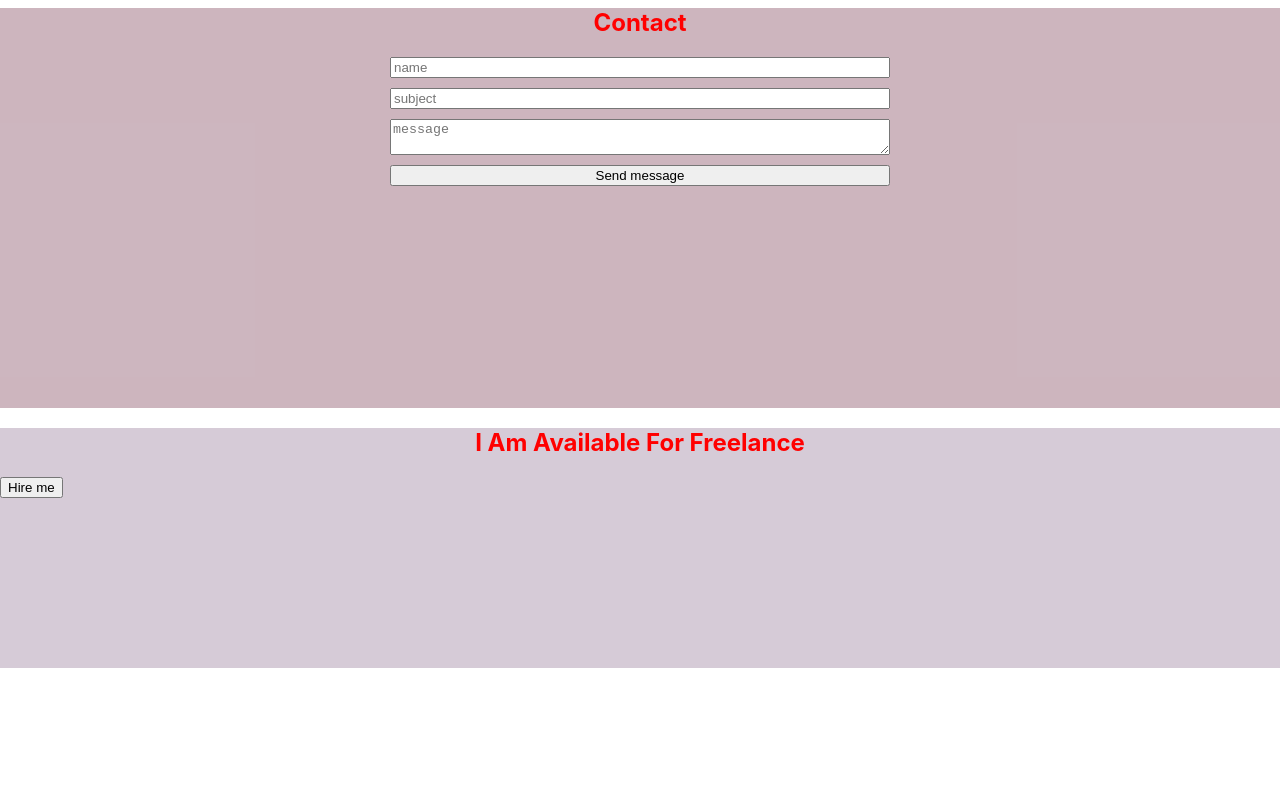
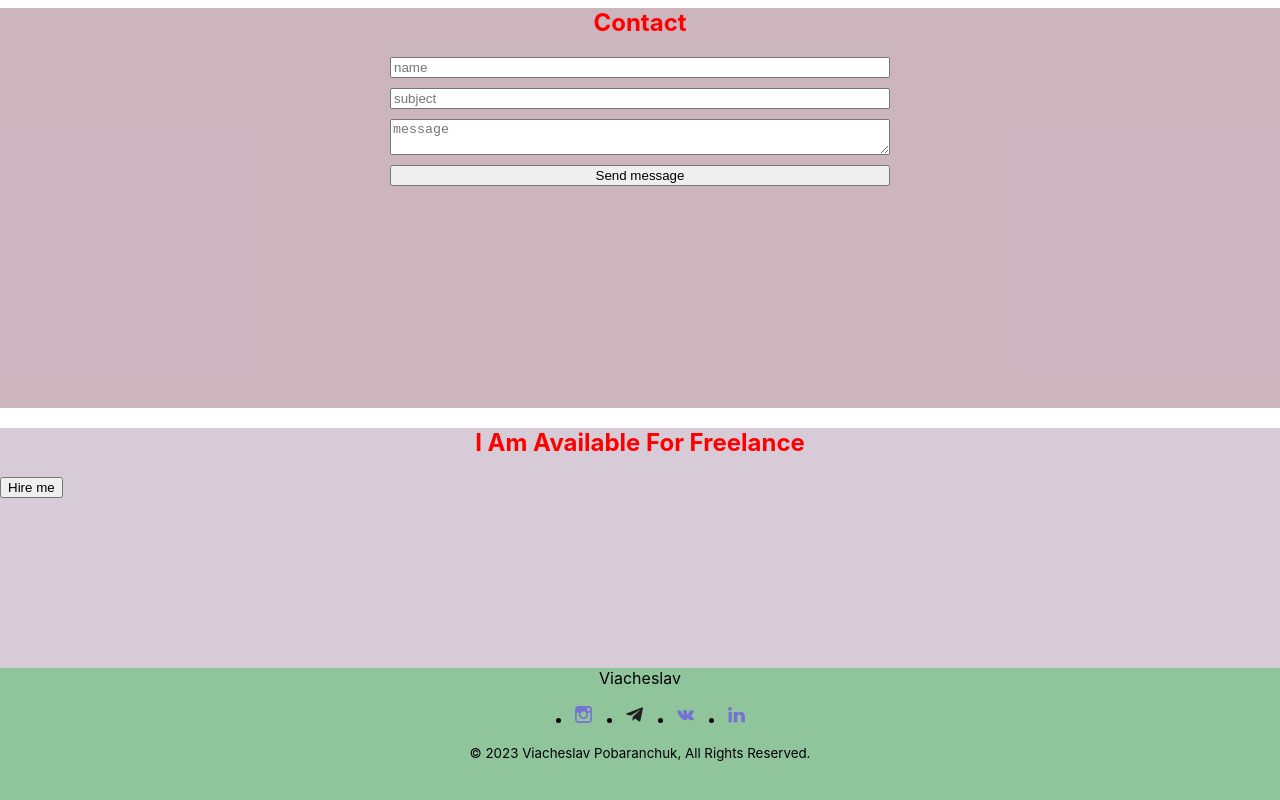
Before and after one commit to pobaranchuk/portfolio-start-project-main, a React app: page / in a window 1280 px wide. Shown: the part 2926-3726 px from the top of the page. Before the commit the page ends 3594 px from the top, so only its background shows below. Built offline with nearby package versions, Linux system fonts and the light colour scheme.

Commit message:
Next commit

```diff
--- a/src/App.tsx
+++ b/src/App.tsx
@@ -6,6 +6,7 @@
 import {Testimony} from "./layout/sections/testimony/Testimony";
 import {Contact} from "./layout/sections/contacts/Contact";
 import {Slogan} from "./layout/sections/slogan/Slogan";
+import {Footer} from "./layout/footer/Footer";
 
 
 function App() {
@@ -18,6 +19,7 @@
             <Testimony/>
             <Contact/>
             <Slogan/>
+            <Footer/>
         </div>
     );
 }
--- /dev/null
+++ b/src/layout/footer/Footer.tsx
@@ -0,0 +1,59 @@
+import React from 'react';
+import styled from "styled-components";
+import {Icon} from "../../components/icon/Icon";
+import {FlexWrapper} from "../../components/FlexWrapper";
+
+export const Footer = () => {
+    return (
+        <StyledFooter>
+            <FlexWrapper direction={"column"} align={"center"}>
+                <Name>Viacheslav</Name>
+                <SocialList>
+                    <SocialItem>
+                        <SocialLink>
+                            <Icon height={"21px"} width={"21px"} viewBox={"0 0 21px 21px"} iconId={"instagram"}/>
+                        </SocialLink>
+                    </SocialItem>
+                    <SocialItem>
+                        <SocialLink>
+                            <Icon height={"21px"} width={"21px"} viewBox={"0 0 21px 21px"} iconId={"telegram"}/>
+                        </SocialLink>
+                    </SocialItem>
+                    <SocialItem>
+                        <SocialLink>
+                            <Icon height={"21px"} width={"21px"} viewBox={"0 0 21px 21px"} iconId={"vk"}/>
+                        </SocialLink>
+                    </SocialItem>
+                    <SocialItem>
+                        <SocialLink>
+                            <Icon height={"21px"} width={"21px"} viewBox={"0 0 21px 21px"} iconId={"linkedin"}/>
+                        </SocialLink>
+                    </SocialItem>
+                </SocialList>
+                <Copyright>© 2023 Viacheslav Pobaranchuk, All Rights Reserved.</Copyright>
+            </FlexWrapper>
+        </StyledFooter>
+    );
+};
+
+const StyledFooter = styled.footer`
+  background-color: #90c59c;
+  min-height: 30vh;
+`
+const Name = styled.span`
+
+`
+const SocialList = styled.ul`
+  display: flex;
+  gap: 30px;
+`
+const SocialItem = styled.li`
+
+
+`
+const SocialLink = styled.a`
+
+`
+const Copyright = styled.small`
+
+`
```
